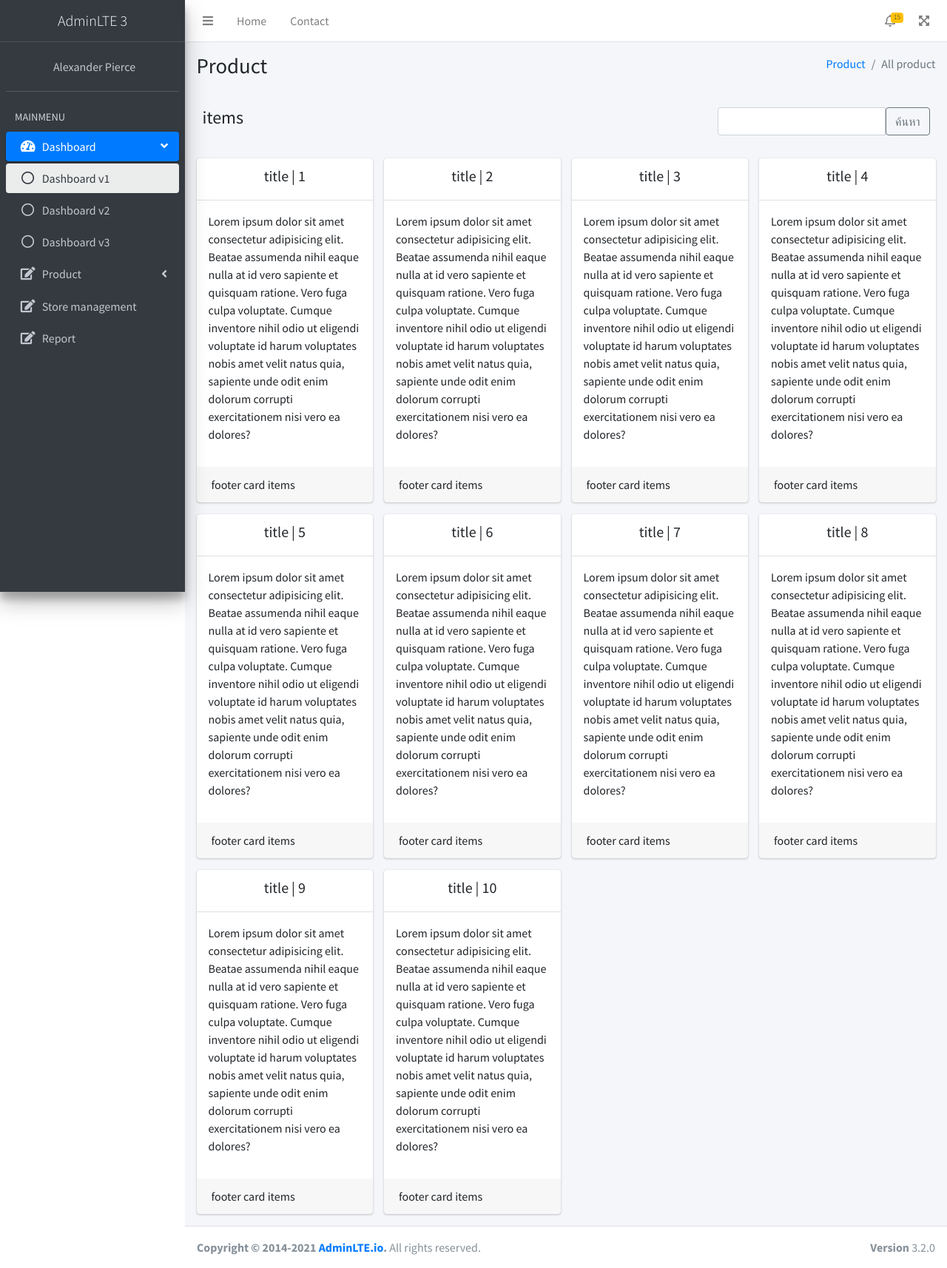
After one commit to Phenphet/POS, a PHP site: page /product.php in a window 1280 px wide. The commit adds this page. Shown: the whole page at 74% size. Run offline with PHP 8.4, Linux system fonts and the light colour scheme; some libraries are stand-ins or nearby versions.

Commit message:
delete code in index.php and add a product.php

```diff
--- a/components/SideabarMenu.php
+++ b/components/SideabarMenu.php
@@ -40,9 +40,9 @@
             </a>
             <ul class="nav nav-treeview" style="display: none;">
                 <li class="nav-item">
-                    <a href="#" class="nav-link">
+                    <a href="product.php" class="nav-link">
                         <i class="far fa-circle nav-icon"></i>
-                        <p>General Elements</p>
+                        <p>see product</p>
                     </a>
                 </li>
                 <li class="nav-item">
--- /dev/null
+++ b/product.php
@@ -0,0 +1,54 @@
+<?php include_once('layout/header.php'); ?>
+<!-- Content Wrapper. Contains page content -->
+<div class="content-wrapper">
+<!-- Content Header (Page header) -->
+    <div class="content-header">
+        <div class="container-fluid">
+            <div class="row mb-2">
+                <div class="col-sm-6">
+                    <h1 class="m-0">Product</h1>
+                </div><!-- /.col -->
+                <div class="col-sm-6">
+                    <ol class="breadcrumb float-sm-right">
+                        <li class="breadcrumb-item"><a href="#">Product</a></li>
+                        <li class="breadcrumb-item active">All product</li>
+                    </ol>
+                </div><!-- /.col -->
+            </div><!-- /.row -->
+        </div><!-- /.container-fluid -->
+    </div>
+    <!-- Main content -->
+    <section class="content">
+        <div class="container-fluid">
+            <div class="content-header d-flex justify-content-between">
+                <h4>items</h4>
+                <div class="mb-3">
+                    <div class="input-group">
+                        <input type="text" class="form-control">
+                        <button type="button" class="btn btn-outline-secondary">ค้นหา</button>
+                    </div>
+                </div>
+            </div>
+            <div class="row">
+                <?php for($i = 0; $i < 10; $i++) : ?>
+                <div class="col-md-3 col-12">
+                    <div class="card">
+                        <div class="card-header text-center">
+                            <h5>title | <?php echo $i+1; ?> </h5>
+                        </div>
+                        <div class="content p-3">
+                            <p>Lorem ipsum dolor sit amet consectetur adipisicing elit. Beatae assumenda nihil eaque nulla at id vero sapiente et quisquam ratione. Vero fuga culpa voluptate. Cumque inventore nihil odio ut eligendi voluptate id harum voluptates nobis amet velit natus quia, sapiente unde odit enim dolorum corrupti exercitationem nisi vero ea dolores?</p>
+                        </div>
+                        <div class="card-footer">
+                            footer card items
+                        </div>
+                    </div>
+                </div>
+                <?php endfor ?>
+            </div>
+        </div>
+    </section>
+    <!-- /.content -->
+</div>
+<!-- /.content-wrapper -->
+<?php include_once('layout/footer.php'); ?>
```
Also changed, not shown: index.php (+3 -28 lines).
